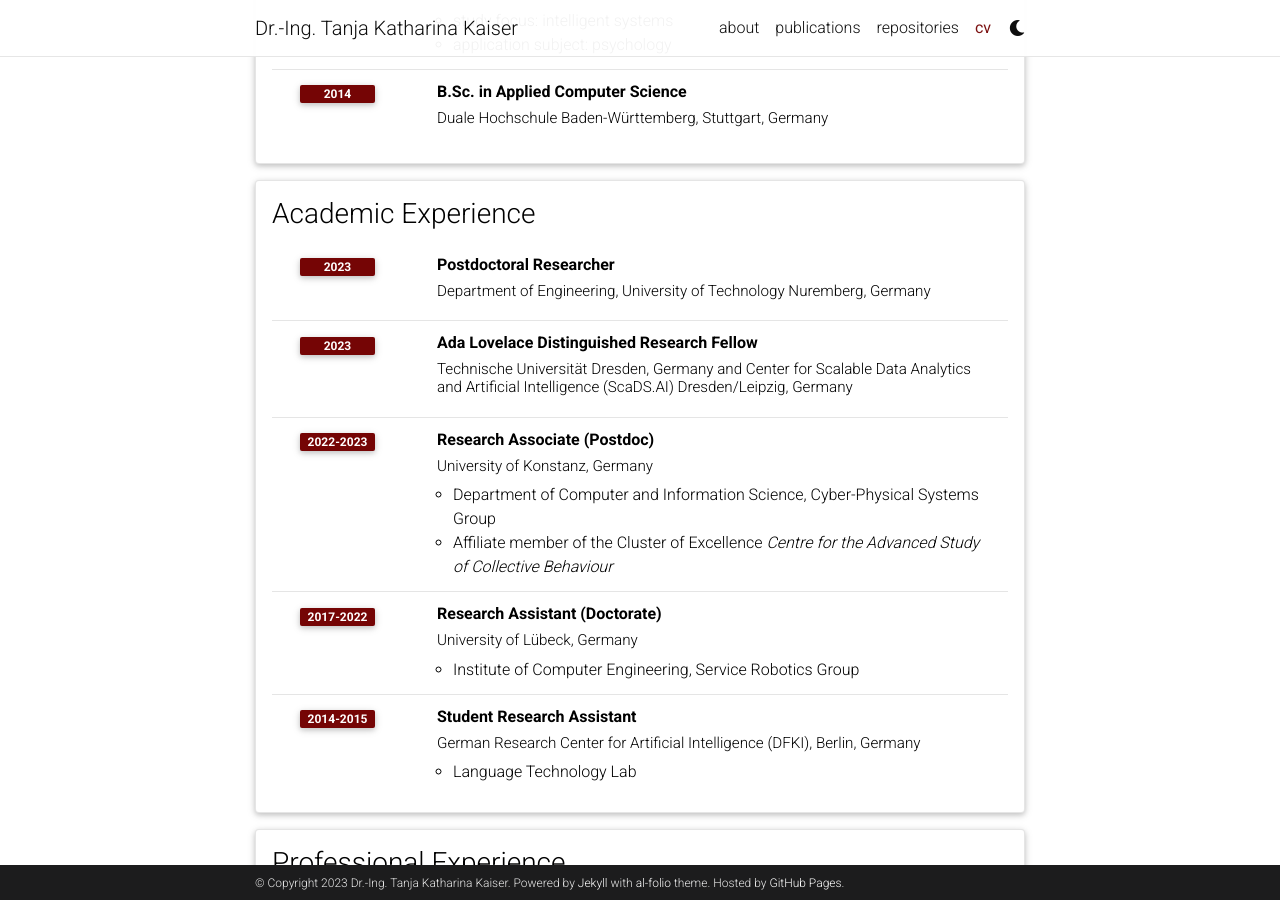
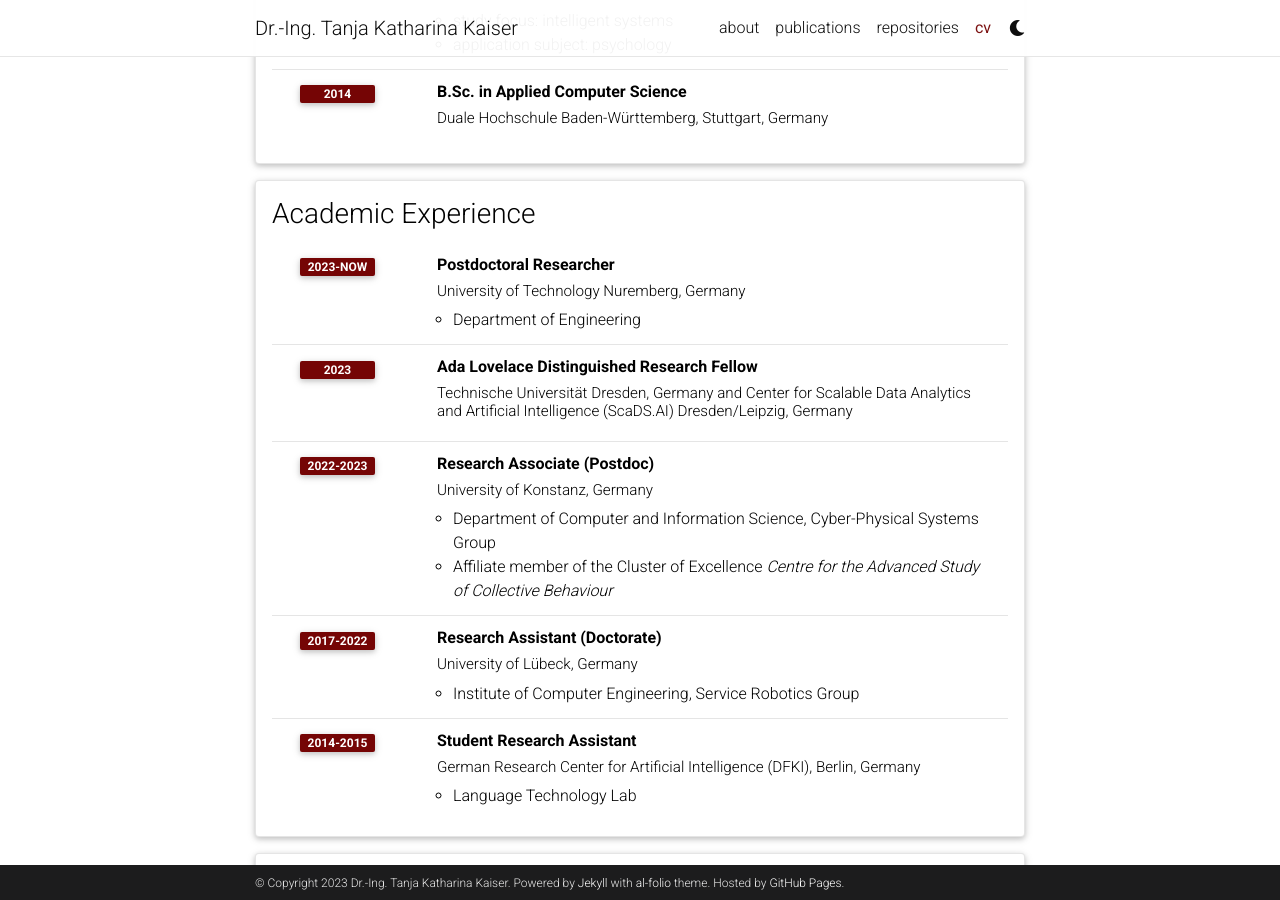
Before and after one commit to msminirobot/msminirobot.github.io, a Jekyll site: the page built from _pages/cv.md, in a window 1280 px wide and 900 px high, scrolled down 847 px. Built offline with Jekyll 4.4.1, drawn with Linux system fonts in a browser that asks for light colours; comment, search, counter and statistics services are not loaded; a style sheet for code colours, icons or effects is not loaded.

Commit message:
Update cv.yml

```diff
--- a/_data/cv.yml
+++ b/_data/cv.yml
@@ -35,8 +35,9 @@
   type: time_table
   contents:
     - title: Postdoctoral Researcher
-      institution: Department of Engineering, University of Technology Nuremberg, Germany
-      year: 2023
+      institution: University of Technology Nuremberg, Germany
+      year: 2023-now
+      description: Department of Engineering
     - title: Ada Lovelace Distinguished Research Fellow
       institution: Technische Universität Dresden, Germany and Center for Scalable Data Analytics and Artificial Intelligence (ScaDS.AI) Dresden/Leipzig, Germany
       year: 2023
```
